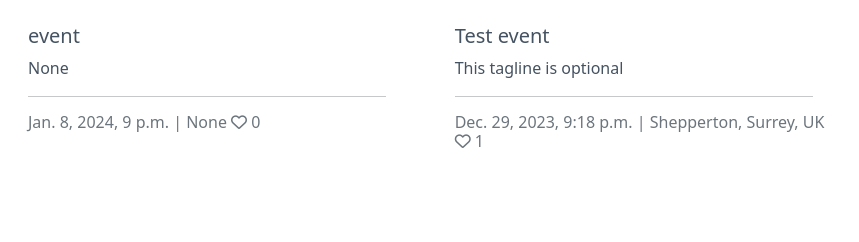
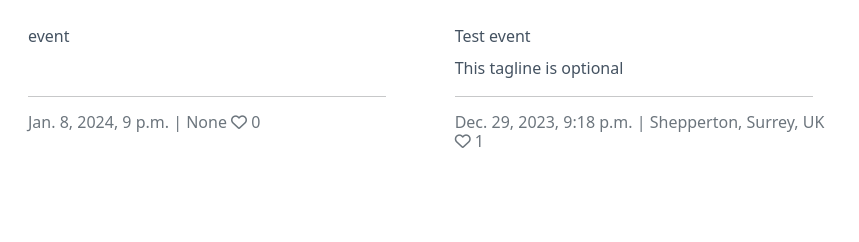
Before and after one commit to helenmurugan/the-groomers-network, a Django app: page /events/events/ in a window 1280 px wide. Shown: the part 115-357 px from the top of the page, without its empty margins (0-859 px from the left). Run offline with Django 3.2, Linux system fonts and the light colour scheme; data comes from the database, SQL or seed files in the repository; tables that the repository leaves empty hold one stand-in row (values such as "Sample post"); some libraries are stand-ins or nearby versions.

Commit message:
fix: Correct typo on event.html

```diff
--- a/templates/event.html
+++ b/templates/event.html
@@ -20,8 +20,12 @@
                                 {% endif %}
                             </div>
                             <a href="{% url 'event_detail' event.slug  %}" class="post-link">
-                                <h5 class="card-title">{{ event.title }}</h5>
-                                <p class="card-text">{{ event.tagline }}</p>
+                                <p class="card-title">{{ event.title }}</p>
+                                {% if event.tagline %}
+                                    <p class="card-text">{{ event.tagline}}</p>
+                                {% else %}
+                                    <br>
+                                {% endif %}
                             </a>
                             <hr class="card-hr">
                             <p class="card-text text-muted h6">{{ event.date_time}} | {{ event.location}} <i class="far fa-heart"></i>
--- a/templates/index.html
+++ b/templates/index.html
@@ -29,7 +29,7 @@
                                 </div>
                             </div>
                             <a href="{% url 'post_detail' post.slug  %}" class="post-link">
-                                <h5 class="card-title font-size">{{ post.title }}</h5>
+                                <p class="card-title font-size">{{ post.title }}</p>
                                 {% if post.tagline %}
                                     <p class="card-text">{{ post.tagline}}</p>
                                 {% else %}
```
